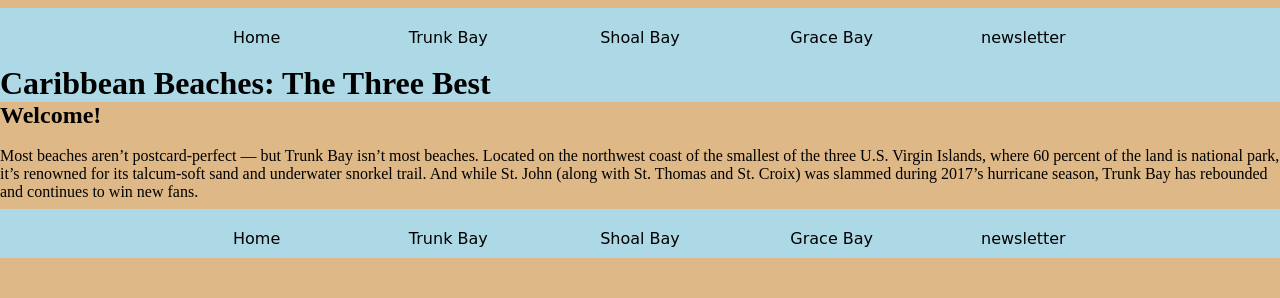
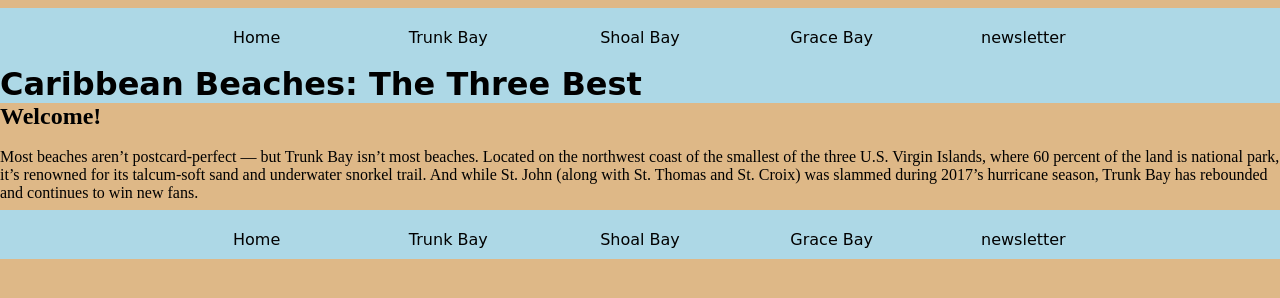
Before and after one commit to Z4NC0RE/caribbeanBeahces, a plain HTML site: page index.html in a window 1280 px wide. Drawn offline with Linux system fonts and the light colour scheme.

Commit message:
fsjdlhfnem,

```diff
--- a/css/styles.css
+++ b/css/styles.css
@@ -7,6 +7,7 @@
 header {
     background-color: lightblue;
     color: black;
+    font-family: 'Shrikhand', cursive;
 }
 
 header nav {
```
